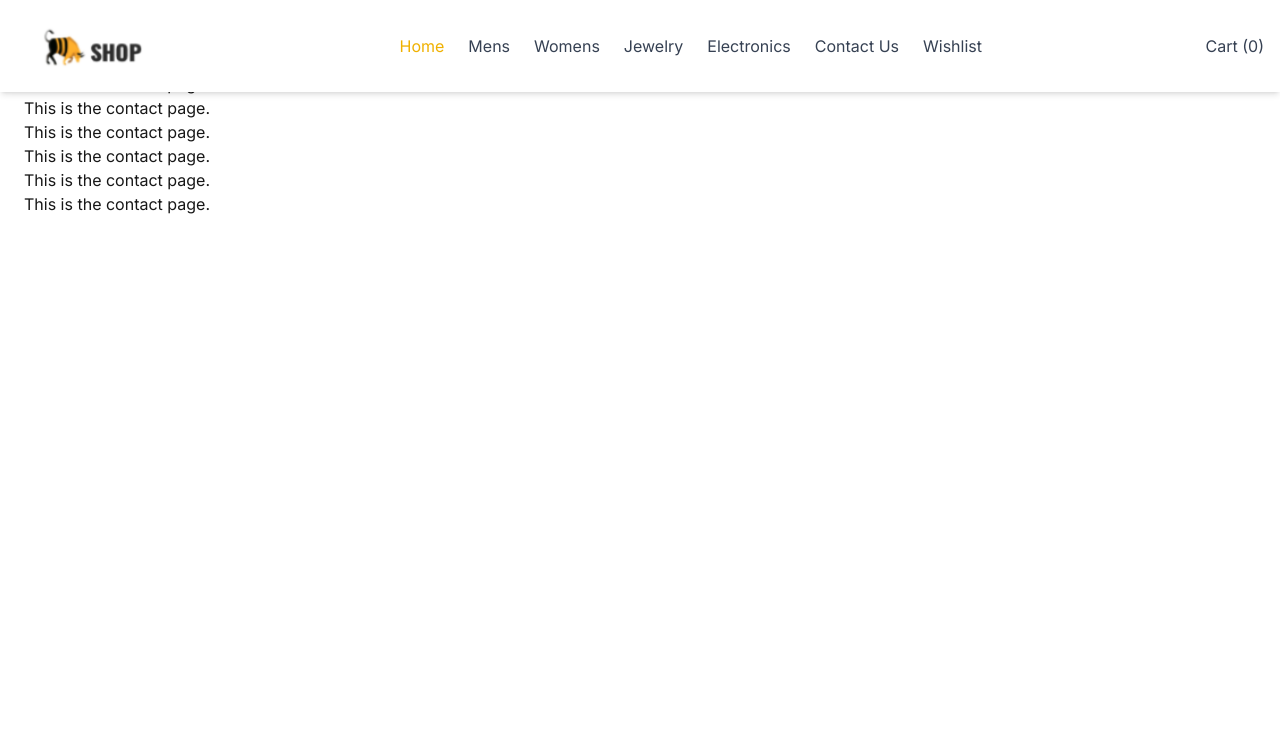
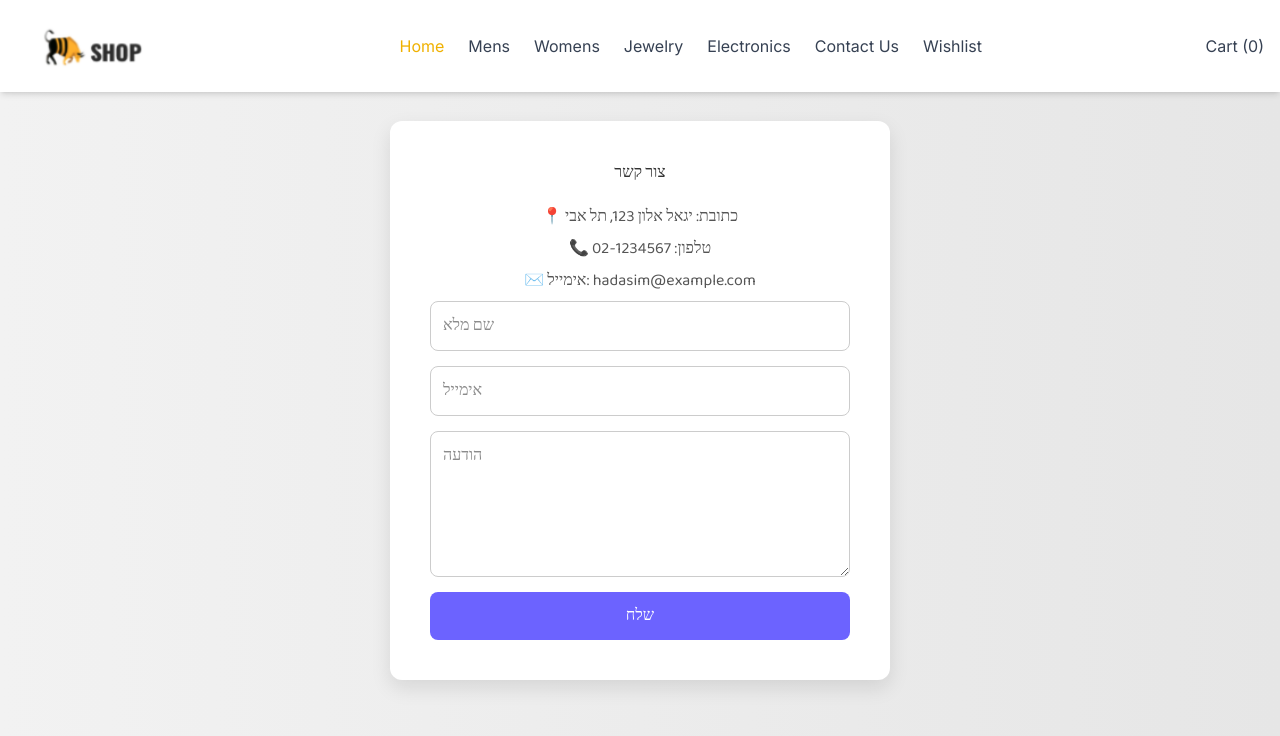
Before and after one commit to Yehudit-code/GKI_Yehudit_Goldfield, a Next.js app: page /contact in a window 1280 px wide. Shown: the top 736 px of the page. Built offline with nearby package versions, Linux system fonts and the light colour scheme.

Commit message:
ready for vercel

```diff
--- a/src/app/contact/page.tsx
+++ b/src/app/contact/page.tsx
@@ -1,24 +1,139 @@
 "use client";
-import React from "react";
-import { FaHeart } from "react-icons/fa";
+
+import React, { useState } from "react";
 
 export default function ContactPage() {
-  return (
-    <>
-       <> {console.log("Rendering Contact Page")}</>
-      <main style={{ padding: 24 }}>
-      <h1 style={{ display: "flex", alignItems: "center", gap: 8 }}>
-        <FaHeart color="crimson" />
-        Contact
-      </h1>
-      <p>This is the contact page. </p>
-      <p>This is the contact page. </p>
-      <p>This is the contact page. </p>
-      <p>This is the contact page. </p>
-      <p>This is the contact page. </p>
-      <p>This is the contact page. </p>
-      <p>This is the contact page. </p>
-    </main>
-  </>
- );
+    const [formData, setFormData] = useState({ name: "", email: "", message: "" });
+    const [status, setStatus] = useState("");
+
+    const handleChange = (e: React.ChangeEvent<HTMLInputElement | HTMLTextAreaElement>) => {
+        setFormData({ ...formData, [e.target.name]: e.target.value });
+    };
+
+    const handleSubmit = async (e: React.FormEvent) => {
+        e.preventDefault();
+        setStatus("Sending...");
+        try {
+            const res = await fetch("/api/contact", {
+                method: "POST",
+                headers: { "Content-Type": "application/json" },
+                body: JSON.stringify(formData),
+            });
+            if (res.ok) {
+                setStatus("Message sent successfully!");
+                setFormData({ name: "", email: "", message: "" });
+            } else {
+                setStatus("Failed to send message.");
+            }
+        } catch (err) {
+            setStatus("Error sending message.");
+        }
+    };
+
+    return (
+        <div className="contact-page">
+            <div className="contact-container">
+                <h1>צור קשר</h1>
+                <div className="contact-info">
+                    <p>📍 כתובת: יגאל אלון 123, תל אבי</p>
+                    <p>📞 טלפון: 02-1234567</p>
+                    <p>✉️ אימייל: hadasim@example.com</p>
+                </div>
+                <form onSubmit={handleSubmit}>
+                    <input
+                        type="text"
+                        name="name"
+                        placeholder="שם מלא"
+                        value={formData.name}
+                        onChange={handleChange}
+                        required
+                    />
+                    <input
+                        type="email"
+                        name="email"
+                        placeholder="אימייל"
+                        value={formData.email}
+                        onChange={handleChange}
+                        required
+                    />
+                    <textarea
+                        name="message"
+                        placeholder="הודעה"
+                        value={formData.message}
+                        onChange={handleChange}
+                        rows={5}
+                        required
+                    />
+                    <button type="submit">שלח</button>
+                </form>
+                {status && <p style={{ marginTop: "15px" }}>{status}</p>}
+            </div>
+
+            <style jsx>{`
+                @import url('https://fonts.googleapis.com/css2?family=Baloo+2&display=swap');
+                .contact-page {
+                    display: flex;
+                    justify-content: center;
+                    align-items: center;
+                    min-height: 100vh;
+                    background: linear-gradient(to right, #f2f2f2, #e6e6e6);
+                    font-family: 'Baloo 2', cursive;
+                    padding: 20px;
+                }
+                .contact-container {
+                    background: #fff;
+                    padding: 40px;
+                    border-radius: 12px;
+                    box-shadow: 0 8px 20px rgba(0,0,0,0.1);
+                    max-width: 500px;
+                    width: 100%;
+                    text-align: center;
+                }
+                h1 {
+                    margin-bottom: 20px;
+                    color: #333;
+                }
+                .contact-info p {
+                    margin: 8px 0;
+                    color: #555;
+                }
+                form {
+                    display: flex;
+                    flex-direction: column;
+                    gap: 15px;
+                }
+                input, textarea {
+                    padding: 12px;
+                    border: 1px solid #ccc;
+                    border-radius: 8px;
+                    font-size: 16px;
+                    width: 100%;
+                    box-sizing: border-box;
+                    transition: border 0.3s;
+                }
+                input:focus, textarea:focus {
+                    border-color: #6c63ff;
+                    outline: none;
+                }
+                button {
+                    padding: 12px;
+                    background: #6c63ff;
+                    color: #fff;
+                    font-size: 16px;
+                    border: none;
+                    border-radius: 8px;
+                    cursor: pointer;
+                    transition: background 0.3s;
+                }
+                button:hover {
+                    background: #574fd6;
+                }
+                @media(max-width: 480px){
+                    .contact-container {
+                        padding: 30px 20px;
+                    }
+                }
+            `}</style>
+        </div>
+    );
 }
--- a/src/components/ProductCard.tsx
+++ b/src/components/ProductCard.tsx
@@ -46,7 +46,7 @@ export default function ProductCard({ product }: ProductCardProps) {
       </button>
       <button
       onClick={() => setIsFav(!isFav)}
-      className="text-xl transition-colors duration-300"
+      className="text-xl transition-colors duration-300 pd-2 ml-4"
     >
       {isFav ? (
         <FaHeart className="text-red-500" />
```
